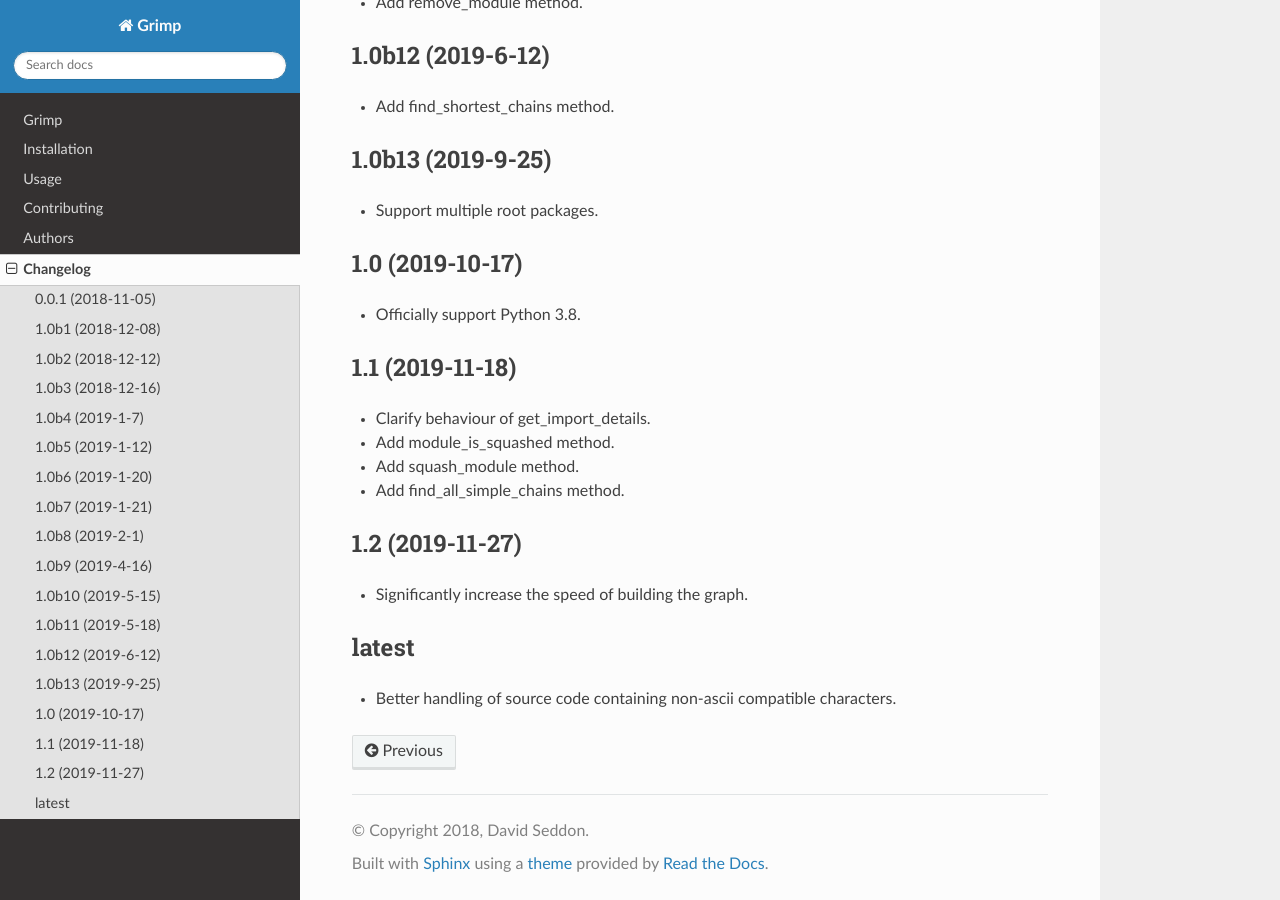
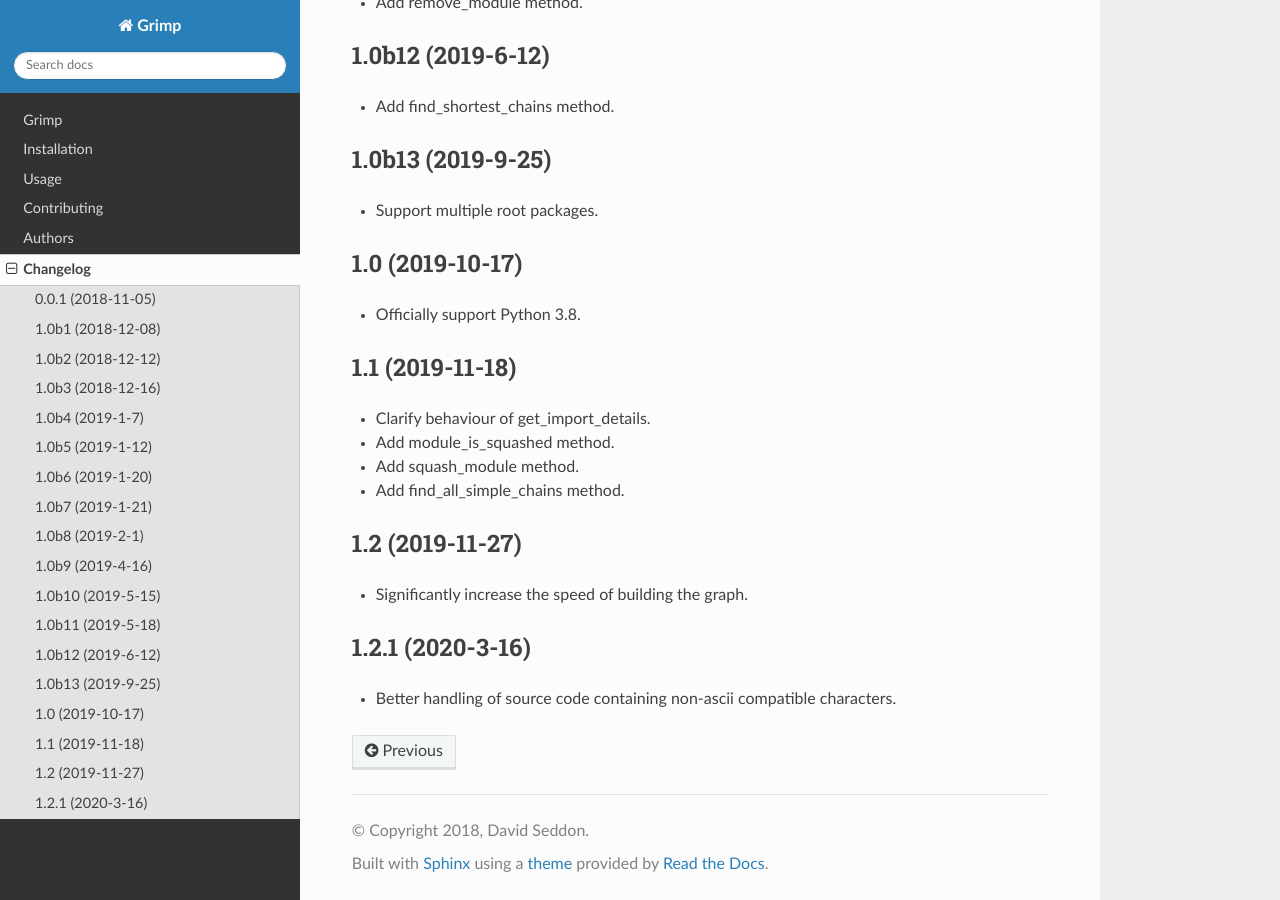
Before and after one commit to seddonym/grimp, a Sphinx documentation site: the page built from docs/changelog.rst, in a window 1280 px wide and 900 px high, scrolled down 1562 px. Built offline with Sphinx 7.4.7 and the Read the Docs theme 2.0.0, drawn with Linux system fonts in a browser that asks for light colours.

Commit message:
Release v1.2.1

```diff
--- a/CHANGELOG.rst
+++ b/CHANGELOG.rst
@@ -85,6 +85,6 @@
 ----------------
 * Significantly increase the speed of building the graph.
 
-latest
-------
+1.2.1 (2020-3-16)
+-----------------
 * Better handling of source code containing non-ascii compatible characters.
--- a/docs/conf.py
+++ b/docs/conf.py
@@ -26,7 +26,7 @@
 # The short X.Y version
 version = ''
 # The full version, including alpha/beta/rc tags
-release = '1.2'
+release = '1.2.1'
 
 
 # -- General configuration ---------------------------------------------------
--- a/setup.py
+++ b/setup.py
@@ -21,7 +21,7 @@
 
 setup(
     name='grimp',
-    version='1.2',
+    version='1.2.1',
     license='BSD 2-Clause License',
     description="Builds a queryable graph of the imports within one or more Python packages.",
     long_description=read('README.rst'),
--- a/src/grimp/__init__.py
+++ b/src/grimp/__init__.py
@@ -1,4 +1,4 @@
-__version__ = "1.2"
+__version__ = "1.2.1"
 
 from .domain.valueobjects import Module, DirectImport  # noqa: F401
 from .main import build_graph  # noqa: F401
```
Also changed, not shown: 1 other file.
